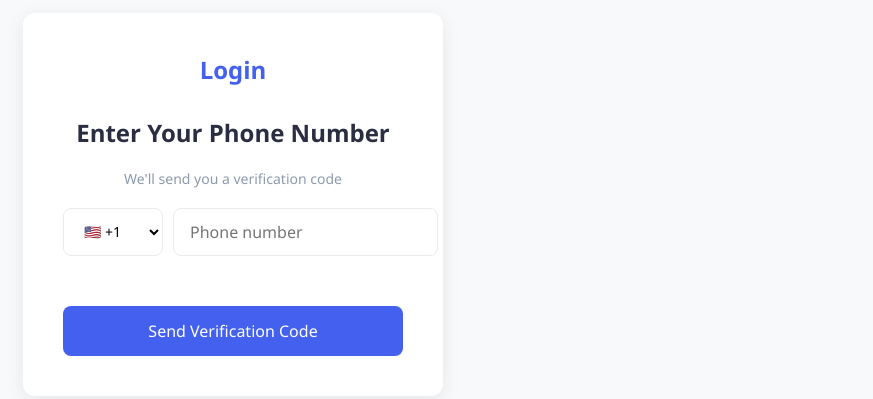
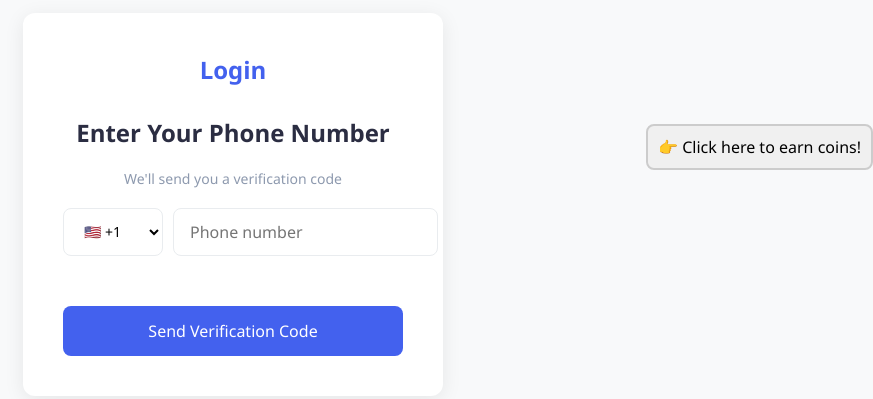
Before and after one commit to omkarchawan/ArtE-cert, a website: page login/index.html in a window 1280 px wide. Shown: the part 196-595 px from the top of the page, without its empty margins (407-1280 px from the left). Drawn offline with Linux system fonts and the light colour scheme.

Commit message:
Update index.html

```diff
--- a/login/index.html
+++ b/login/index.html
@@ -12,6 +12,11 @@
     <a href="https://shrinkearn.com/ref/omkarchawan123><img src="https://shrinkearn.com/webroot/modern_theme/img/160x600.gif" title="Shorten URLs and Earn Money" /></a>
     <!-- End of banner code -->
 </head>
+      <div style="position: fixed; right: 0; top: 40%; background-color: #f0f0f0; padding: 10px; border: 2px solid #ccc; border-radius: 8px;">
+    <a href="https://shrinkearn.com/your-short-link" target="_blank" style="text-decoration: none; color: black;">
+      👉 Click here to earn coins!
+    </a>
+  </div>
 <body>
     <div class="auth-container">
         <div class="logo">Login</div>
```
